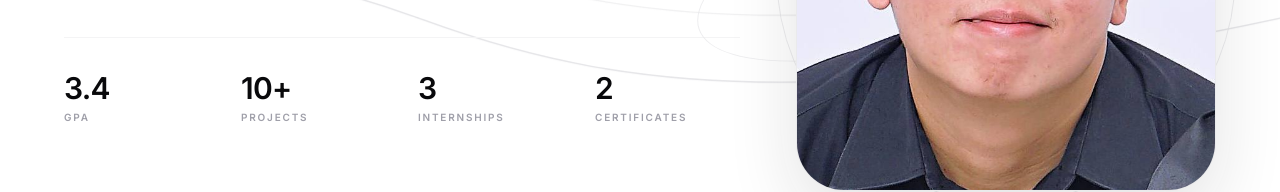
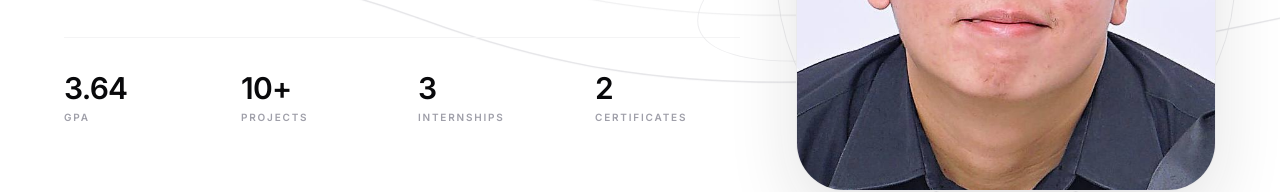
Before and after one commit to Tisee747/tisee-portfolio-v2, a Next.js app: page / in a window 1280 px wide. Shown: the part 462-654 px from the top of the page. Built offline with nearby package versions, Linux system fonts and the light colour scheme.

Commit message:
fix: correct portfolio GPA

```diff
--- a/src/app/page.tsx
+++ b/src/app/page.tsx
@@ -66,7 +66,7 @@ export default function Home() {
               <div className="mt-12 border-t border-zinc-100 pt-7 md:mt-14 md:pt-8">
                 <div className="grid grid-cols-2 gap-x-8 gap-y-6 text-left sm:grid-cols-4 sm:gap-8">
                   <div>
-                    <div className="text-2xl font-semibold tracking-tight text-zinc-950 md:text-3xl">3.4</div>
+                    <div className="text-2xl font-semibold tracking-tight text-zinc-950 md:text-3xl">3.64</div>
                     <div className="mt-1 text-[10px] font-semibold uppercase tracking-[0.18em] text-zinc-400">GPA</div>
                   </div>
                   <div>
```
